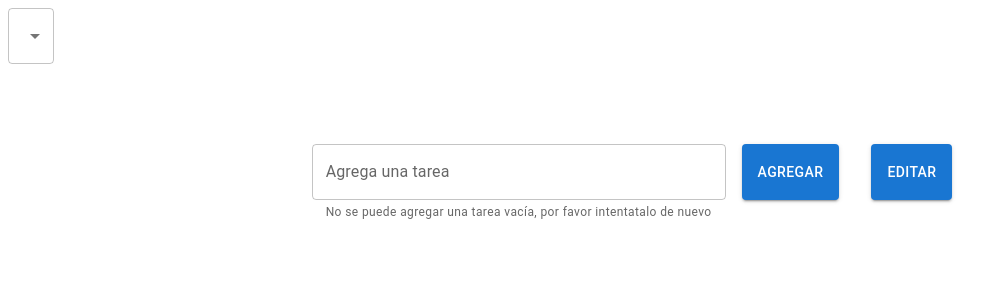
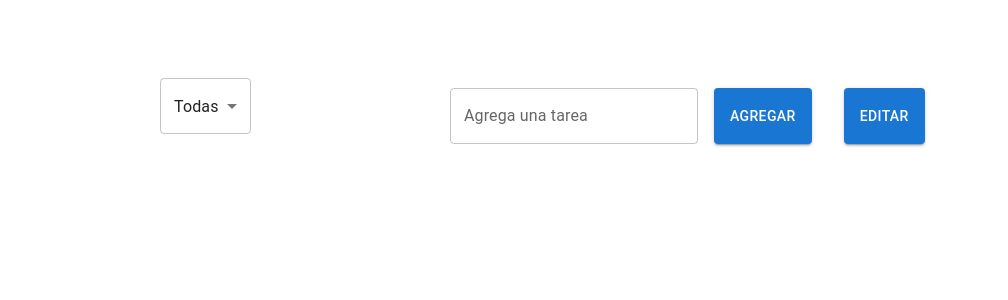
Before and after one commit to Mariacecilia1999/app, a React (Vite) app in the folder app/: page / in a window 1280 px wide. Shown: the top 300 px of the page, without its empty margins (0-1008 px from the left). Built offline with nearby package versions, Linux system fonts and the light colour scheme.

Commit message:
Adding states to add validation using text helper

```diff
--- a/app/src/App.jsx
+++ b/app/src/App.jsx
@@ -1,8 +1,11 @@
 import Data from "./assets/components/Data"
+import {Box} from '@mui/material';
+const App = () =>{
 
-const App = () =>{
   return <>
-  <Data/>
+  <Box  display='flex' justifyContent='center' flexDirection='column' alignItems='center'>
+    <Data/>
+  </Box>
   </>
 }
 
--- a/app/src/assets/components/AddTask.jsx
+++ b/app/src/assets/components/AddTask.jsx
@@ -1,11 +1,11 @@
 import {Box, Button, TextField } from '@mui/material';
 
 
-const AddTask = ({capturingInput, addInputTask, input, confirmEditedTask}) =>{
+const AddTask = ({capturingInput, addInputTask, input, confirmEditedTask, error, textHelper}) =>{
    return(
       <>
       <Box sx={{width:'100%', display: 'flex', justifyContent:'center' ,alignContent:'center', mt:10}}>
-         <TextField  onChange={capturingInput}  value={input}  id="outlined-basic" label="Agrega una tarea" variant="outlined" error={false} helperText='No se puede agregar una tarea vacía, por favor intentatalo de nuevo'/>
+         <TextField  onChange={capturingInput}  value={input}  id="outlined-basic" label="Agrega una tarea" variant="outlined" error={error} helperText={textHelper}/>
          <Button onClick={addInputTask} sx={{height:56, mx:2}} variant='contained'>
                Agregar
          </Button>
--- a/app/src/assets/components/Data.jsx
+++ b/app/src/assets/components/Data.jsx
@@ -2,6 +2,7 @@ import { useState } from "react"
 import AddTask from "./AddTask"
 import ShowTask from "./ShowTask"
 import ShowBy from "./ShowBy"
+import {Box} from '@mui/material';
 
 const Data = () =>{
 
@@ -10,12 +11,23 @@ const Data = () =>{
    const [edit, setEdit] = useState([])
    const [allDeleted, setAddDeleted]= useState([])
    const [allCompleted, setAllCompleted] = useState([])
+   const [select, setSelect] = useState('all')
+   const [error, setError] = useState(false)
+   const [textHelper, setHelper] = useState('')
 
    const capturingInput = (e) =>{
       setInput(e.target.value)
    }
 
    const addInputTask = () =>{
+      if(input === ''){
+         setError(true)
+         setHelper('No se pueden agregar tareas vacias')
+      }else{
+         setError(false)
+         setHelper('')
+
+      }
       input != '' && setTasks([...tasks, {
          id: Date.now(),
          name: input
@@ -56,14 +68,27 @@ const Data = () =>{
       setTasks(filterTasks)
    }
 
-   const showBy = (e) =>{
-      console.log(e.target.value)
-      {e.target.value === 'deleted' ? setTasks(allDeleted) :  e.target.value ===  'completed' ? setTasks(allCompleted) : setTasks([...allDeleted, ...allCompleted])}
-   }
+   const showBy = (e) => {
+      console.log(e.target.value);
+
+      if (e.target.value === 'deleted') {
+        setSelect('deleted');
+        setTasks(allDeleted);
+      } else if (e.target.value === 'completed') {
+        setSelect('completed');
+        setTasks(allCompleted);
+      } else {
+        setSelect('all');
+        setTasks([...allDeleted, ...allCompleted]);
+      }
+    };
+
 
    return <>
-            <ShowBy showBy={showBy}/>
-            <AddTask capturingInput={capturingInput} addInputTask={addInputTask} input={input} confirmEditedTask={confirmEditedTask}/>
+            <Box sx={{width:{xs:'90vw', sm:'75vw'}, flexDirection:{xs:'column', sm:'row'}, alignItems:{xs:'end', sm:'center'}}} display='flex'>
+               <ShowBy select={select} showBy={showBy}/>
+               <AddTask error={error} textHelper={textHelper} capturingInput={capturingInput} addInputTask={addInputTask} input={input} confirmEditedTask={confirmEditedTask}/>
+            </Box>
             <ShowTask dataTasks={tasks} deleteTask={deleteTask} editTask={editTask} completeTask={completeTask}/>
          </>
 }
--- a/app/src/assets/components/ShowBy.jsx
+++ b/app/src/assets/components/ShowBy.jsx
@@ -1,16 +1,17 @@
 import Select from '@mui/material/Select';
+import Box from '@mui/material/Box';
 import MenuItem from '@mui/material/MenuItem';
 
 
-const ShowBy = ({showBy}) =>{
+const ShowBy = ({showBy, select}) =>{
    return <>
-
-
-            <Select onChange={showBy}>
-               <MenuItem value="all">Todas</MenuItem>
-               <MenuItem value="completed">Completadas</MenuItem>
-               <MenuItem value="deleted">Eliminadas</MenuItem>
-            </Select>
+            <Box mt={'60px'} mr={'20px'}>
+               <Select onChange={showBy} value={select} mt='70px'>
+                  <MenuItem value="all">Todas</MenuItem>
+                  <MenuItem value="completed">Completadas</MenuItem>
+                  <MenuItem value="deleted">Eliminadas</MenuItem>
+               </Select>
+            </Box>
          </>
 }
 
--- a/app/src/assets/components/ShowTask.jsx
+++ b/app/src/assets/components/ShowTask.jsx
@@ -8,11 +8,11 @@ const ShowTask = ({dataTasks, deleteTask, editTask, completeTask}) =>{
 
 
    return(<>
-      <Box sx={{width:{xs:'90vw', sm:'50vw'}}} width='25vw'>
+      <Box sx={{width:{xs:'90vw', sm:'60vw'}}} display='flex' justifyContent='center' flexDirection='column'>
          {dataTasks.map((task)=>{
             return <Box borderBottom='1px solid black' key={task.id} my='30px' display='flex' justifyContent={'space-around'}>
                <Typography width='14vw' variant='h5'>{task.name}</Typography>
-               <Box width='5vw'  display='flex' justifyContent='space-between' alignItems='center'>
+               <Box width='10vw'  display='flex' justifyContent='space-between' alignItems='center'>
                   <DeleteIcon onClick={() => {deleteTask(task.id)}}/>
                   <CheckIcon  onClick={() => {completeTask(task.id)}}/>
                   <EditIcon onClick={() => {editTask(task.id)}}/>
```
